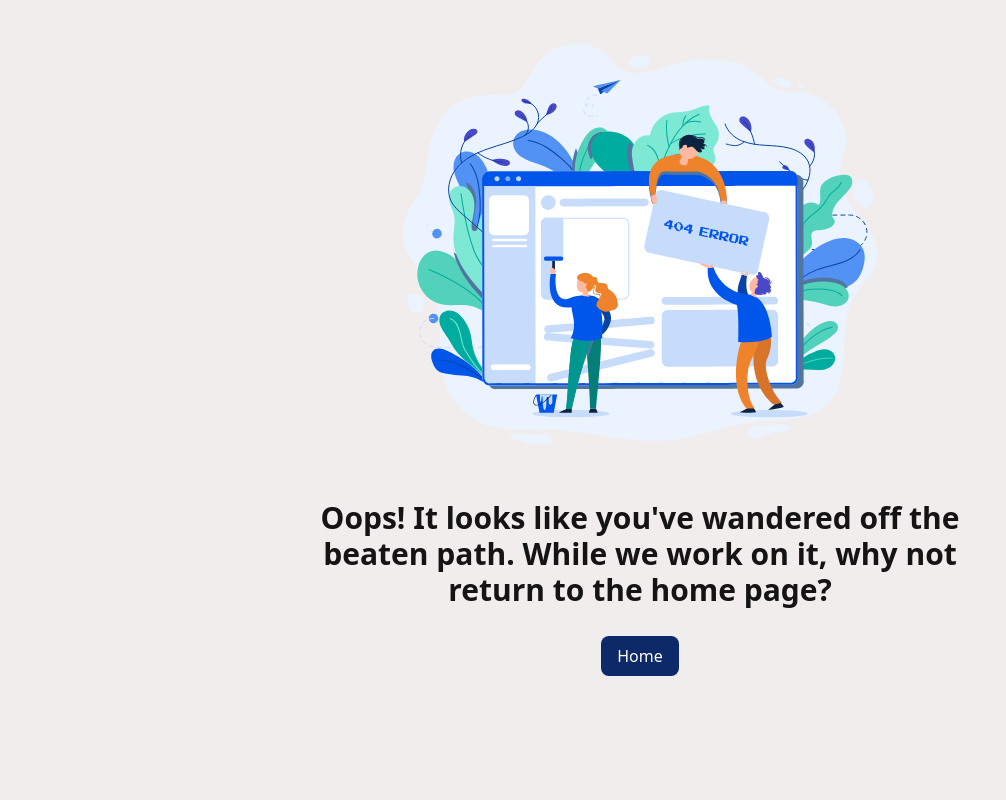
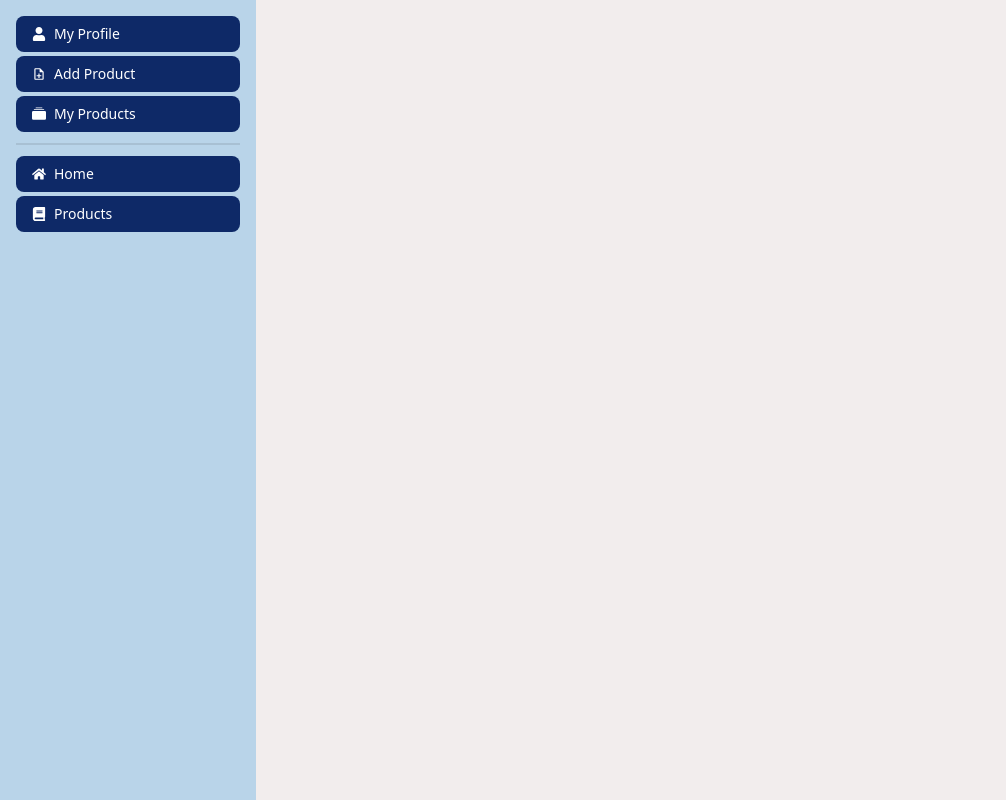
Before and after one commit to frustrated018/B8A12-Client, a React (Vite) app: page /dashboard in a window 1280 px wide. Shown: the whole page, without its empty margins (0-1006 px from the left). Built offline with nearby package versions, Linux system fonts and the light colour scheme; no server answers.

Commit message:
Made a dashboard

```diff
--- a/src/Components/NavBar/NavBar.jsx
+++ b/src/Components/NavBar/NavBar.jsx
@@ -21,6 +21,7 @@ const NavBar = () => {
     { to: "/", label: "Home" },
     { to: "/products", label: "Products" },
     { to: "/login", label: "Login" },
+    { to: "/dashboard", label: "Dashboard" },
     { to: "/error", label: "Error" },
   ];
 
--- /dev/null
+++ b/src/Layout/Dashboard.jsx
@@ -0,0 +1,59 @@
+import { FaBook, FaHome, FaUser } from "react-icons/fa";
+import { NavLink, Outlet } from "react-router-dom";
+import { MdOutlineNoteAdd } from "react-icons/md";
+import { BsCollectionFill } from "react-icons/bs";
+
+const Dashboard = () => {
+  return (
+    <>
+      <div className="flex">
+        {/* dashboard side bar */}
+        <div className="w-64 min-h-screen bg-secondary">
+          <ul className="menu p-4 text-white space-y-1">
+            <>
+              <li className="bg-primary rounded-lg">
+                <NavLink to="/dashboard/userProfile">
+                  <FaUser></FaUser>
+                  My Profile
+                </NavLink>
+              </li>
+              <li className="bg-primary rounded-lg">
+                <NavLink to="/dashboard/addproduct">
+                  <MdOutlineNoteAdd />
+                  Add Product
+                </NavLink>
+              </li>
+              <li className="bg-primary rounded-lg">
+                <NavLink to="/dashboard/myproducts">
+                  <BsCollectionFill />
+                  My Products
+                </NavLink>
+              </li>
+            </>
+
+            {/* shared nav links */}
+            <div className="divider"></div>
+            <li className="bg-primary rounded-lg">
+              <NavLink to="/">
+                <FaHome></FaHome>
+                Home
+              </NavLink>
+            </li>
+            <li className="bg-primary rounded-lg">
+              <NavLink to="/products">
+                <FaBook></FaBook>
+                Products
+              </NavLink>
+            </li>
+          </ul>
+        </div>
+        {/* dashboard content */}
+        <div className="flex-1 p-8">
+          <Outlet></Outlet>
+        </div>
+      </div>
+    </>
+  );
+};
+
+export default Dashboard;
--- a/src/Pages/ProductDetails/ProductDetails.jsx
+++ b/src/Pages/ProductDetails/ProductDetails.jsx
@@ -86,6 +86,7 @@ const ProductDetails = () => {
             </dl>
           </div>
           {/* Upvote Downvote and Report button */}
+          {/* TODO: Do NOT let the person who uploaded this to use these buttons */}
           <div className="mt-5 lg:mt-14 grid grid-cols-1 md:grid-cols-2 gap-2 w-[90%] mx-auto ">
             {/* upvote button */}
             <button
--- /dev/null
+++ b/src/Pages/UserProfile/UserProfile.jsx
@@ -0,0 +1,32 @@
+import { RiVerifiedBadgeFill } from "react-icons/ri";
+import useAuth from "../../Hooks/useAuth";
+const UserProfile = () => {
+    const {user} = useAuth();
+  return (
+    <>
+      <section className="overflow-hidden bg-gray-50 sm:grid sm:grid-cols-2 sm:items-center">
+        <img
+          alt="user profile"
+          src={user.photoURL}
+          className="h-full w-full object-cover"
+        />
+        <div className="p-8">
+          <div className="mx-auto max-w-xl text-left">
+            <div>
+              <h2 className="text-3xl font-bold">{user.displayName}</h2>
+              <h2 className="text-3xl my-5 font-bold">{user.email}</h2>
+              <div className="flex items-center bg-green-400 w-[20%] rounded-lg">
+                <RiVerifiedBadgeFill size={24}/>
+                <span className="text-2xl my-4">Verified</span>
+              </div>
+            </div>
+
+            <button className="p-4 bg-primary hover:bg-accent rounded-lg mt-5 text-white text-xl font-bold">Get veified</button>
+          </div>
+        </div>
+      </section>
+    </>
+  );
+};
+
+export default UserProfile;
--- a/src/Router/Router.jsx
+++ b/src/Router/Router.jsx
@@ -7,6 +7,8 @@ import ErrorPage from "../Pages/Error/ErrorPage";
 import Products from "../Pages/Products/Products";
 import PrivateRoute from "./privateRoute";
 import ProductDetails from "../Pages/ProductDetails/ProductDetails";
+import Dashboard from "../Layout/Dashboard";
+import UserProfile from "../Pages/UserProfile/UserProfile";
 
 const router = createBrowserRouter([
   {
@@ -44,6 +46,17 @@ const router = createBrowserRouter([
       },
     ],
   },
+  {
+    path: "/dashboard",
+    element: <Dashboard></Dashboard>,
+    errorElement: <ErrorPage></ErrorPage>,
+    children: [
+      {
+        path:"userprofile",
+        element:<UserProfile></UserProfile>
+      }
+    ]
+  }
 ]);
 
 export default router;
```
